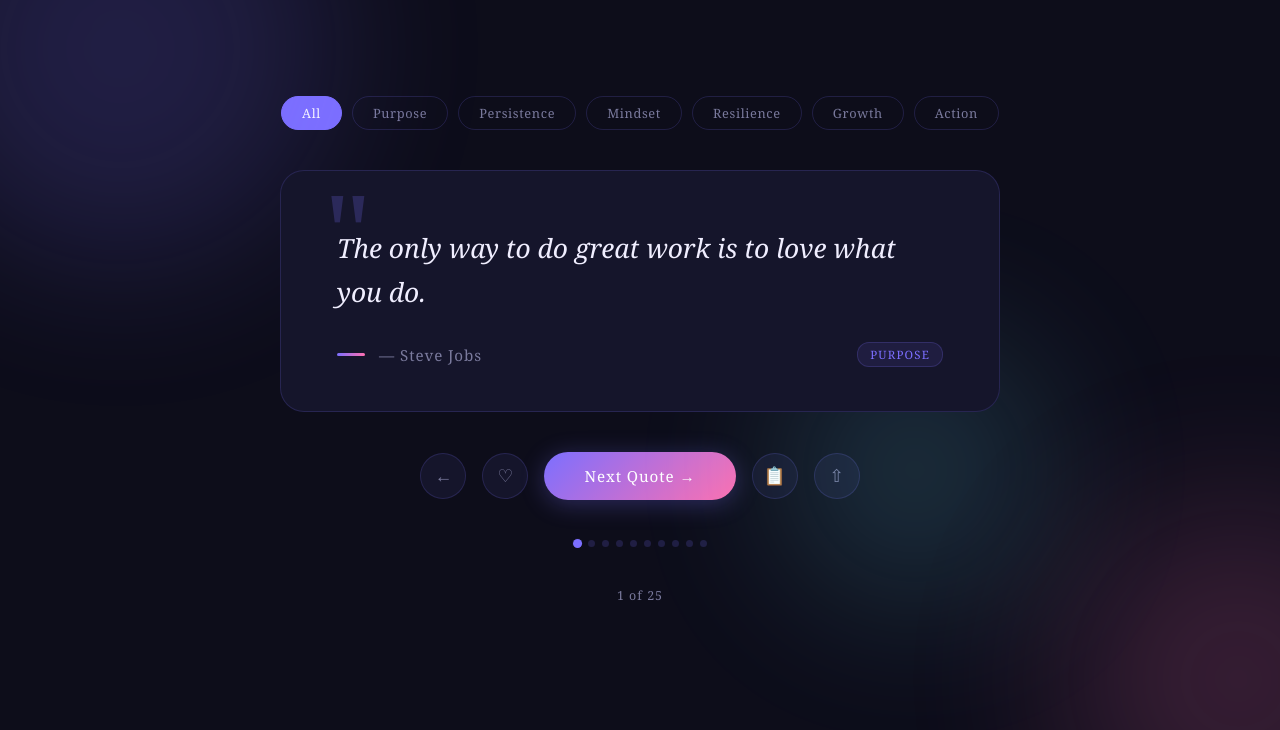
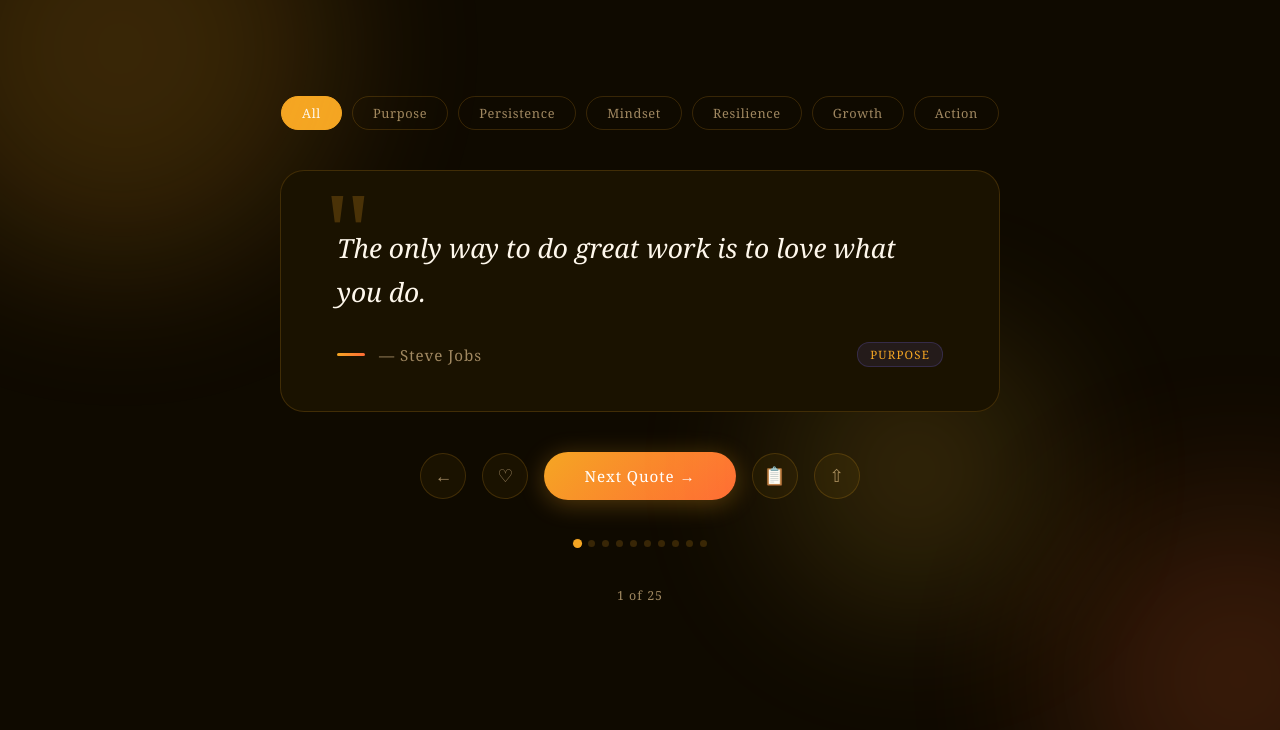
Before and after one commit to ashar-santai/daily-spark-quotes, a plain HTML site: page index.html in a window 1280 px wide. Shown: the part 70-800 px from the top of the page. Drawn offline with Linux system fonts and the light colour scheme.

Commit message:
Update color scheme to warm amber/sunset palette

```diff
--- a/index.html
+++ b/index.html
@@ -8,13 +8,13 @@
     *, *::before, *::after { box-sizing: border-box; margin: 0; padding: 0; }
 
     :root {
-      --bg: #0d0d1a;
-      --card: #15152b;
-      --accent: #7c6fff;
-      --accent2: #ff6fb0;
-      --text: #f0eeff;
-      --muted: #7a7a9d;
-      --border: rgba(124,111,255,0.18);
+      --bg: #0f0a00;
+      --card: #1a1200;
+      --accent: #f5a623;
+      --accent2: #ff6b35;
+      --text: #fff8ec;
+      --muted: #a08860;
+      --border: rgba(245,166,35,0.18);
     }
 
     body {
@@ -40,7 +40,7 @@
     }
     .orb1 { width: 420px; height: 420px; background: var(--accent); top: -100px; left: -100px; animation-delay: 0s; }
     .orb2 { width: 320px; height: 320px; background: var(--accent2); bottom: -80px; right: -80px; animation-delay: -7s; }
-    .orb3 { width: 240px; height: 240px; background: #6feaff; top: 50%; left: 60%; animation-delay: -3.5s; }
+    .orb3 { width: 240px; height: 240px; background: #ffcd3c; top: 50%; left: 60%; animation-delay: -3.5s; }
 
     @keyframes drift {
       from { transform: translate(0, 0) scale(1); }
@@ -211,7 +211,7 @@
     .icon-btn.liked { color: var(--accent2); border-color: var(--accent2); }
 
     .next-btn {
-      background: linear-gradient(135deg, var(--accent), var(--accent2));
+      background: linear-gradient(135deg, #f5a623, #ff6b35);
       border: none;
       border-radius: 50px;
       padding: 14px 40px;
@@ -221,9 +221,9 @@
       cursor: pointer;
       letter-spacing: 0.06em;
       transition: transform 0.15s, box-shadow 0.15s;
-      box-shadow: 0 4px 24px rgba(124,111,255,0.3);
+      box-shadow: 0 4px 24px rgba(245,166,35,0.3);
     }
-    .next-btn:hover { transform: translateY(-2px); box-shadow: 0 8px 32px rgba(124,111,255,0.45); }
+    .next-btn:hover { transform: translateY(-2px); box-shadow: 0 8px 32px rgba(245,166,35,0.45); }
     .next-btn:active { transform: translateY(0); }
 
     /* Progress dots */
```
